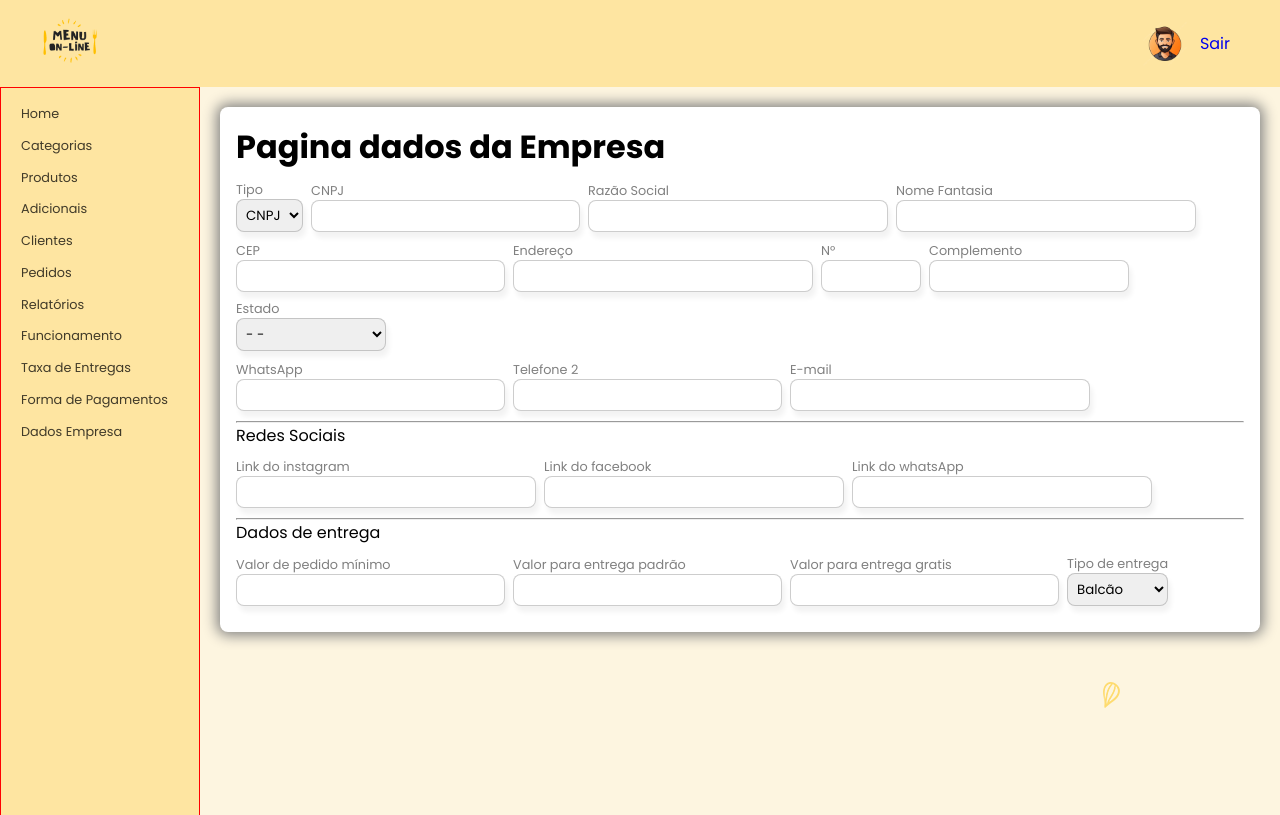
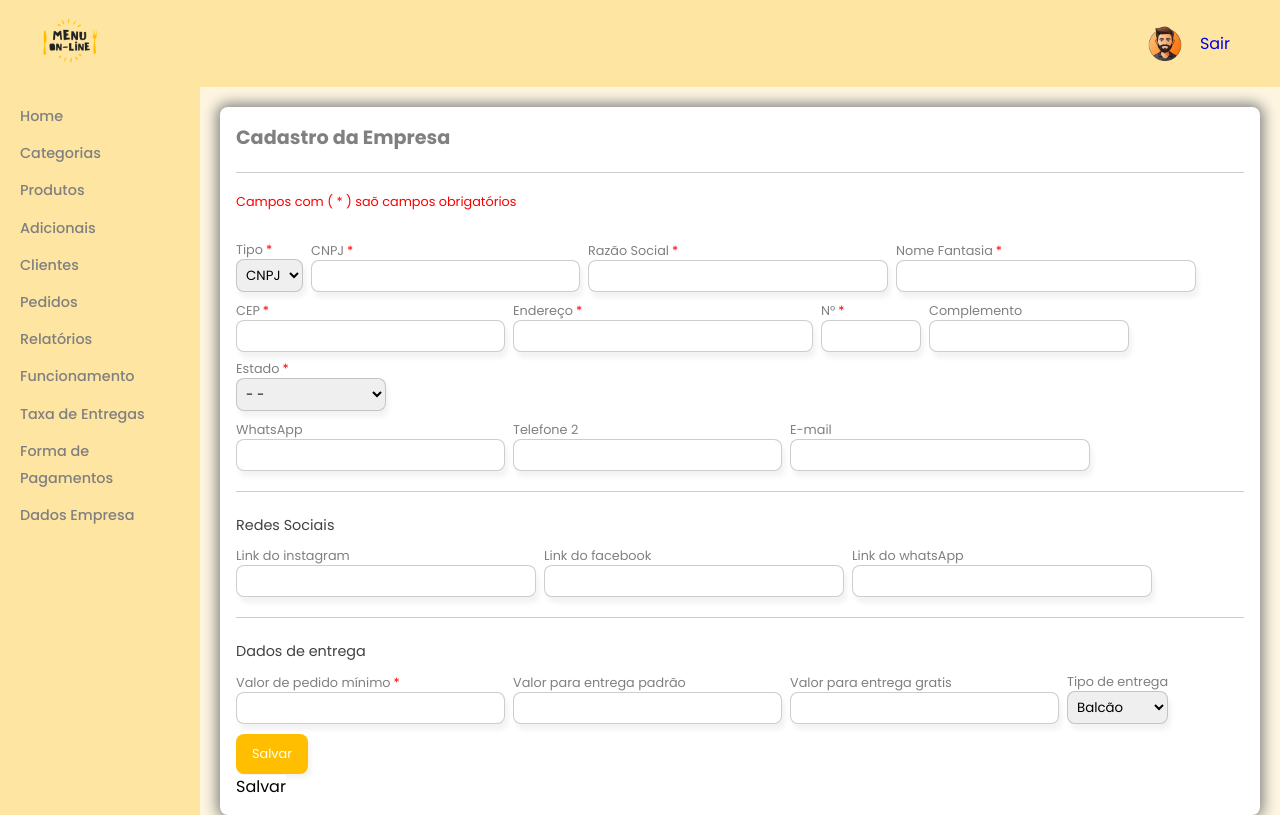
Before and after one commit to LAsolucoes/cardapio-online, a Next.js app: page /dados-empresa in a window 1280 px wide. Built offline with nearby package versions, Linux system fonts and the light colour scheme.

Commit message:
Components
 create of components

Title of page , is Buttons save and cancel

```diff
--- /dev/null
+++ b/src/app/( Dashboard )/_Components/ButtonSaveCancel/index.tsx
@@ -0,0 +1,23 @@
+import { ReactNode } from "react"
+import Link from "next/link"
+
+import styles from "./buttonSaveCamcel.module.css"
+
+
+
+interface ButtonLinkSaveCancelProps{
+    icon?: ReactNode
+    name:string
+    href?:string
+
+}
+
+export function ButtonLinkSaveCancel( {icon , name , href}: ButtonLinkSaveCancelProps){
+    return(
+        <div className={styles.ContainerButtons}>
+
+            <button className="btnYellow">{icon} {name} </button>
+            <Link href={""} className="btnWhite">{icon} {name} </Link>
+        </div>
+    )
+}
--- a/src/app/( Dashboard )/_Components/Sidebar/sidebar.module.css
+++ b/src/app/( Dashboard )/_Components/Sidebar/sidebar.module.css
@@ -1,5 +1,4 @@
 .Sidebar {
-    border: 1px solid red;
     background-color: var(--yellow-secondary);
     position: fixed;
     left: 0;
@@ -12,7 +11,6 @@
 .Navegation {
     margin: 10px;
     overflow: auto;
-    font-size: 0.8rem;
     line-height: 1.7;
 }
 
@@ -37,6 +35,8 @@
 }
 
 .Navegation a{
-    color: var(--dark);
+    color: var(--gray);
     transition: 0.6s ease;
+    font-weight: 500;
+    font-size: 0.9rem;
 }
--- /dev/null
+++ b/src/app/( Dashboard )/_Components/TittlePages/index.tsx
@@ -0,0 +1,18 @@
+import styles from "./titlePages.module.css"
+
+
+
+interface TitlePageProps{
+    title: string
+}
+
+
+export function TitlePage( {title}: TitlePageProps){
+    return(
+        <div className={styles.ContainerTitle}>
+            <h1 className={styles.Title}>{title}</h1>
+            <hr />
+            <p className={styles.Warning}>Campos com ( * ) saõ campos obrigatórios</p>
+        </div>
+    )
+}
--- /dev/null
+++ b/src/app/( Dashboard )/_Components/TittlePages/titlePages.module.css
@@ -0,0 +1,15 @@
+.ContainerTitle{
+    display: flex;
+    flex-direction: column;
+}
+
+.Title{
+    font-size: 1.2rem;
+    color: var(--gray);
+}
+
+.Warning{
+    color: red;
+    font-size: 0.8rem;
+    margin-bottom: 20px;
+}
--- a/src/app/( Dashboard )/dados-empresa/page.tsx
+++ b/src/app/( Dashboard )/dados-empresa/page.tsx
@@ -1,6 +1,8 @@
 "use client";
 
 import { useState } from "react";
+import { TitlePage } from "../_Components/TittlePages";
+import { ButtonLinkSaveCancel } from "../_Components/ButtonSaveCancel"
 
 export default function DadosCompany() {
   const [isTypeCnpj, setIsTypeCnpj] = useState(true);
@@ -24,44 +26,44 @@ export default function DadosCompany() {
   return (
     <div>
       <div>
-        <h1>Pagina dados da Empresa</h1>
+         <TitlePage  title={"Cadastro da Empresa"} />
       </div>
 
 
 
       <div className="fieldGroup">
         <div className="fieldInput">
-          <label>Tipo</label>
+          <label className="required">Tipo</label>
           <select name="" id="" onChange={TypeCompany}>
-            <option value="">CNPJ</option>
+            <option value="" >CNPJ</option>
             <option value="">CPF</option>
           </select>
         </div>
         <div className="fieldInput">
-          <label>{typeCompany}</label>
+          <label className="required">{typeCompany}</label>
           <input type="text" />
         </div>
         <div className="fieldInput">
-          <label>{nameRazaoSocial}</label>
+          <label className="required">{nameRazaoSocial}</label>
           <input type="text" className="input-lg" />
         </div>
         <div className="fieldInput">
-          <label>Nome Fantasia</label>
+          <label className="required">Nome Fantasia</label>
           <input type="text" className="input-lg" />
         </div>
       </div>
 
       <div className="fieldGroup">
         <div className="fieldInput">
-          <label>CEP</label>
+          <label className="required">CEP</label>
           <input type="text" />
         </div>
         <div className="fieldInput">
-          <label>Endereço</label>
+          <label className="required">Endereço</label>
           <input type="text" className="input-lg" />
         </div>
         <div className="fieldInput">
-          <label>N°</label>
+          <label className="required">N°</label>
           <input type="text" className="input-sm" />
         </div>
         <div className="fieldInput">
@@ -69,7 +71,7 @@ export default function DadosCompany() {
           <input type="text" className="input-md" />
         </div>
         <div className="fieldInput">
-          <label>Estado</label>
+          <label className="required">Estado</label>
           <select name="" id="">
             <option value=""> - - </option>
             <option value="">Rio Grande do Sul</option>
@@ -93,7 +95,7 @@ export default function DadosCompany() {
       </div>
       <hr />
       <div>
-        <label>Redes Sociais</label>
+        <label className="subTitle">Redes Sociais</label>
       </div>
       <div className="fieldGroup">
         <div className="fieldInput">
@@ -112,12 +114,12 @@ export default function DadosCompany() {
       <hr />
 
       <div>
-        <label>Dados de entrega</label>
+        <label className="subTitle">Dados de entrega</label>
       </div>
 
       <div className="fieldGroup">
         <div className="fieldInput">
-          <label>Valor de pedido mínimo</label>
+          <label className="required">Valor de pedido mínimo</label>
           <input type="text" />
         </div>
         <div className="fieldInput">
@@ -136,6 +138,11 @@ export default function DadosCompany() {
           </select>
         </div>
       </div>
+
+      <ButtonLinkSaveCancel
+      name="Salvar"
+
+      />
     </div>
   );
 }
--- a/src/app/globals.css
+++ b/src/app/globals.css
@@ -27,6 +27,12 @@ body {
     background-color: #f4c9492b;
 
 }
+hr{
+    border: none;
+    height: 1px;
+    background-color: var(--borderInput);
+    margin: 20px 0px;
+}
 
 a {
     text-decoration: none;
@@ -50,6 +56,14 @@ input[type="radio"] {
     height: 25px;
     cursor: pointer;
 
+}
+input:focus{
+    border-color: #86b7fe;
+    box-shadow: 0 0 0 .25rem rgba(13, 110, 253, .25);
+}
+select:focus{
+    border-color: #86b7fe;
+    box-shadow: 0 0 0 .25rem rgba(13, 110, 253, .25);
 }
 
 .input-sm{
@@ -163,3 +177,15 @@ button {
     font-size: 0.8rem;
     color: var(--gray);
 }
+
+label.required::after{
+    content: "*";
+    color: red;
+    margin-left: 3px;
+}
+
+
+label.subTitle{
+    color: var(--dark);
+    font-size: 0.9rem;
+}
```
Also changed, not shown: src/app/( Dashboard )/_Components/ButtonSaveCancel/buttonSaveCamcel.module.css (added).
